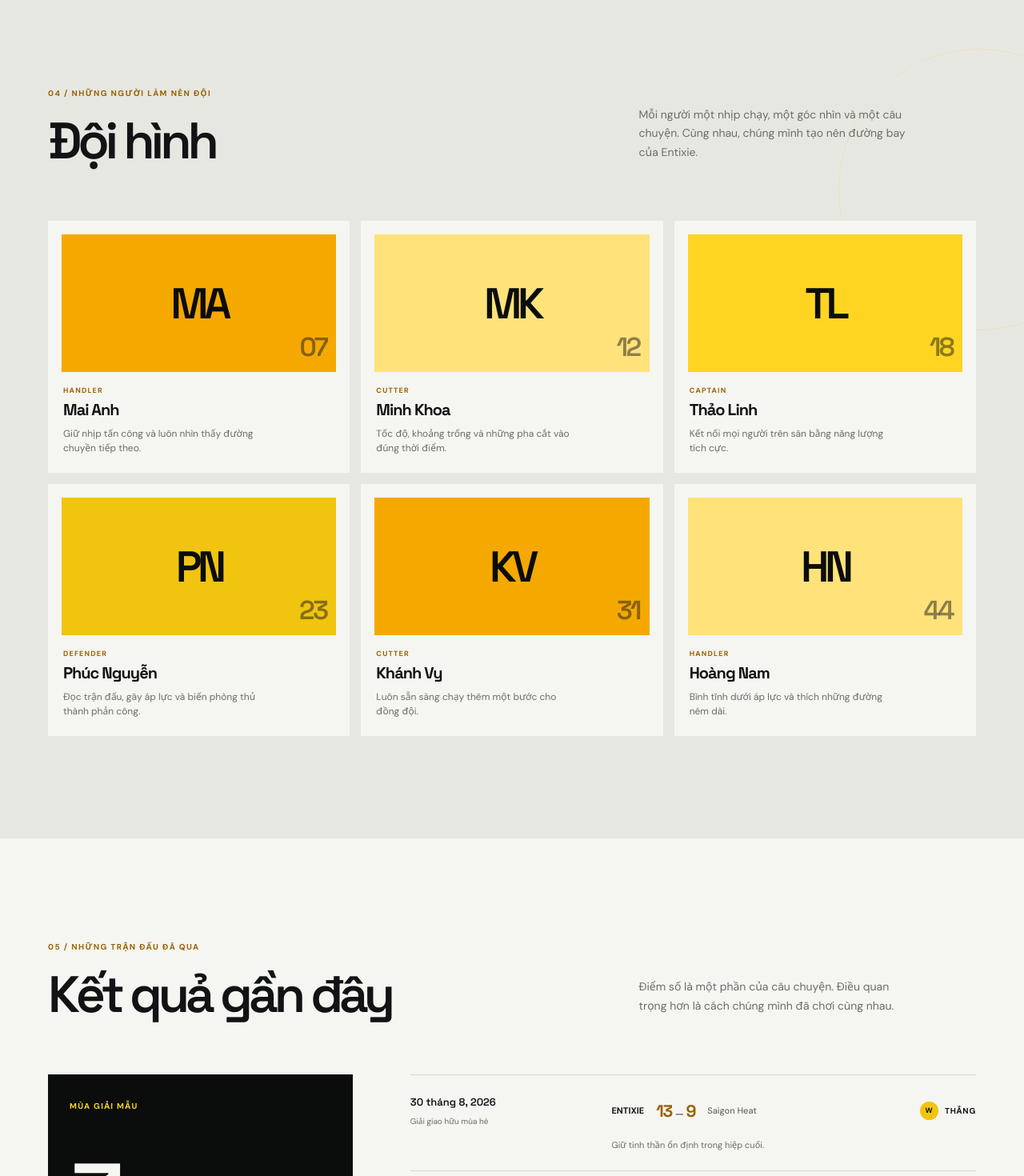
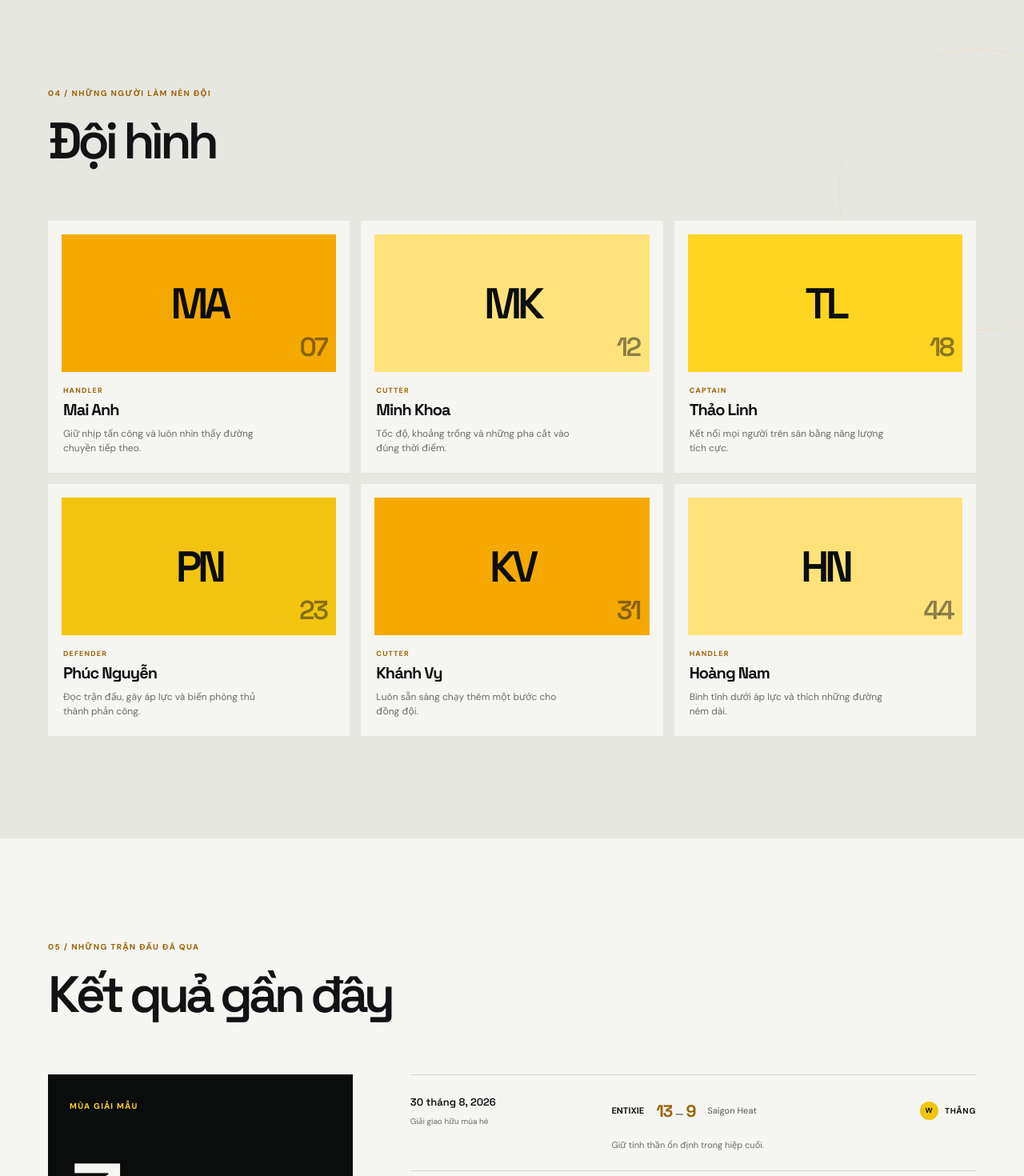
Before and after one commit to PhucPhan11/CEULandingPage, an Angular app: page / in a window 1280 px wide. Shown: the part 3720-5190 px from the top of the page at 80% size. Built offline with nearby package versions, Linux system fonts and the light colour scheme.

Commit message:
fix: remove section lede from results and roster components

```diff
--- a/src/app/components/results/results.component.html
+++ b/src/app/components/results/results.component.html
@@ -5,12 +5,6 @@
         <p class="eyebrow">{{ { vi: '05 / Những trận đấu đã qua', en: '05 / Recent flight logs' } | localized: language }}</p>
         <h2 id="results-title">{{ { vi: 'Kết quả gần đây', en: 'Recent results' } | localized: language }}</h2>
       </div>
-      <p class="section-lede">
-        {{ {
-          vi: 'Điểm số là một phần của câu chuyện. Điều quan trọng hơn là cách chúng mình đã chơi cùng nhau.',
-          en: 'The score is one part of the story. What matters more is how we played together.'
-        } | localized: language }}
-      </p>
     </div>
 
     <div class="results-layout">
--- a/src/app/components/roster/roster.component.html
+++ b/src/app/components/roster/roster.component.html
@@ -5,12 +5,6 @@
         <p class="eyebrow">{{ { vi: '04 / Những người làm nên đội', en: '04 / The people in flight' } | localized: language }}</p>
         <h2 id="roster-title">{{ { vi: 'Đội hình', en: 'The roster' } | localized: language }}</h2>
       </div>
-      <p class="section-lede">
-        {{ {
-          vi: 'Mỗi người một nhịp chạy, một góc nhìn và một câu chuyện. Cùng nhau, chúng mình tạo nên đường bay của Entixie.',
-          en: 'Every player brings a different rhythm, view, and story. Together, we create Entixie’s flight path.'
-        } | localized: language }}
-      </p>
     </div>
 
     <div class="roster-grid">
```
